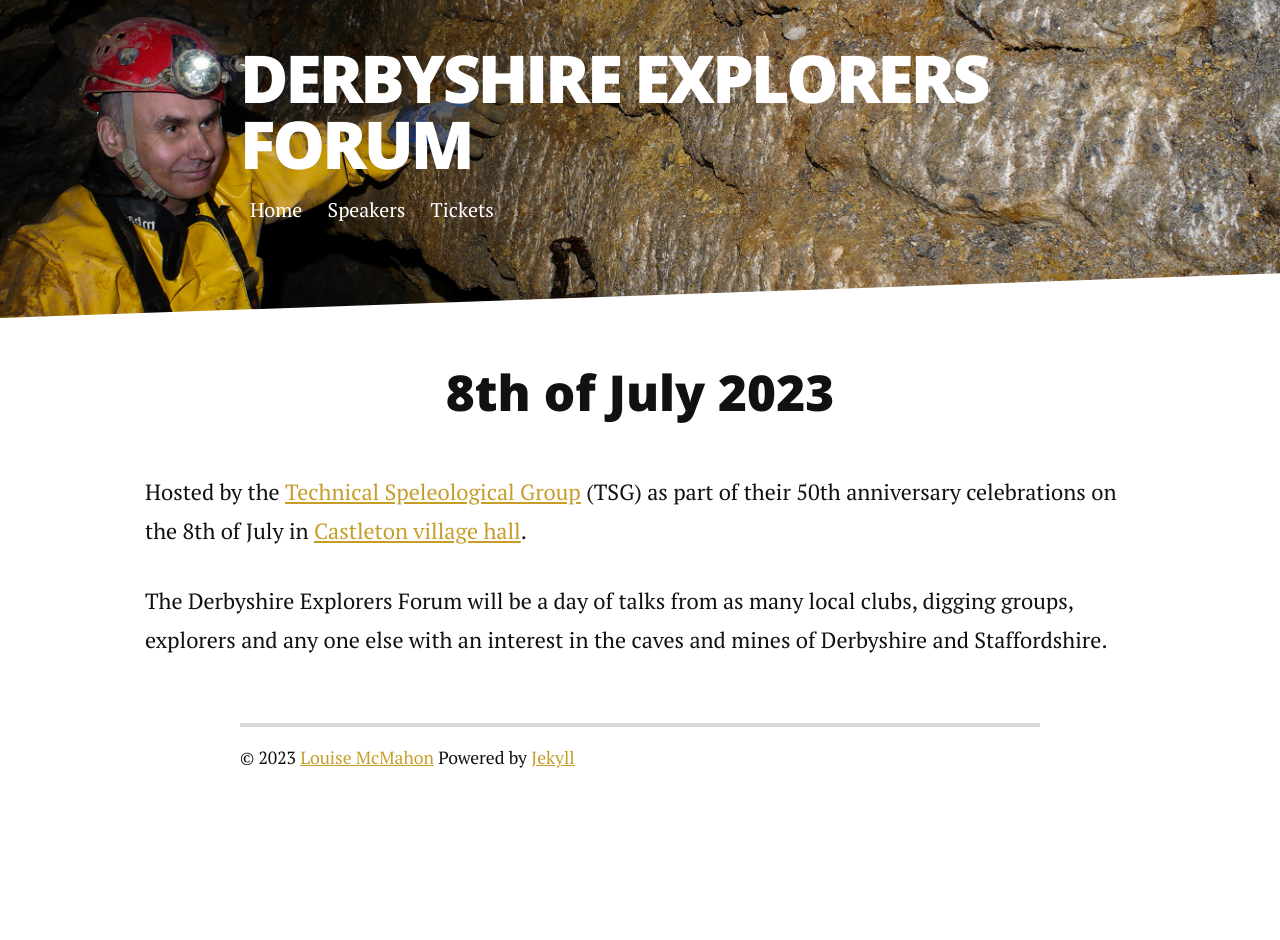
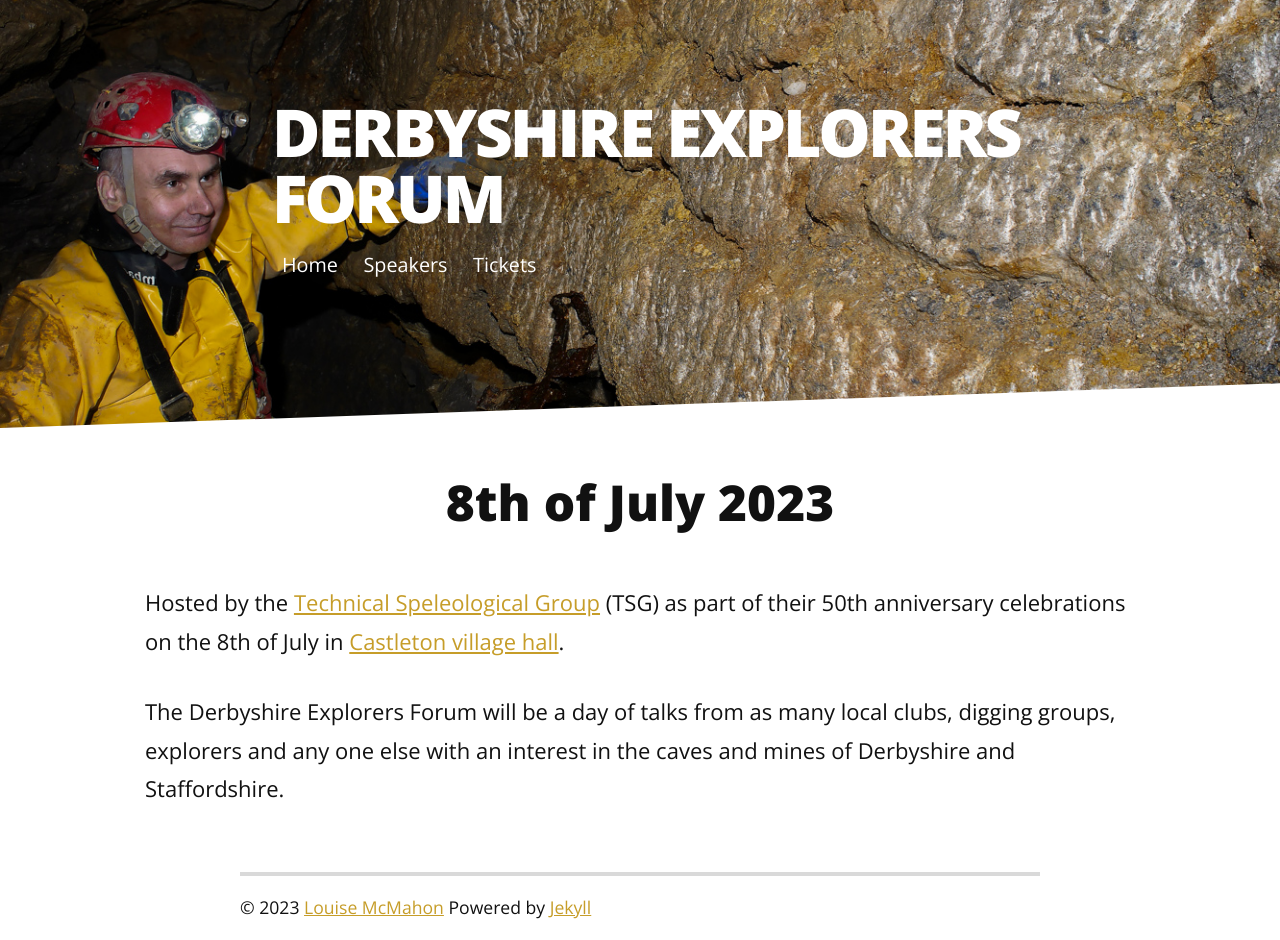
Before and after one commit to LouiseMcMahon/Derbyshire-Explorers-Forum-Website, a Jekyll site: the page built from index.html, in a window 1280 px wide. Built offline with Jekyll 4.4.1, drawn with Linux system fonts in a browser that asks for light colours; nearby versions of some CDN libraries; the list of posts is cut into pages by our own code; before the commit the page ends 900 px from its top, so only the background shows below that.

Commit message:
fix nav on mobile and remove serif fonts

```diff
--- a/_sass/_config.scss
+++ b/_sass/_config.scss
@@ -53,4 +53,4 @@
 ***************/
 
 $sans-serif: "Open Sans", Helvetica, Arial, sans-serif;
-$serif: "PT Serif", Georgia, Times, serif;
+$serif: $sans-serif
--- a/_sass/breakpoints/_800up.scss
+++ b/_sass/breakpoints/_800up.scss
@@ -59,7 +59,7 @@
 ***************/
 
 .header {
-	height: 15em;
+	height: 20em;
 	position: relative;
 	padding-bottom: 2em;
 
@@ -123,30 +123,6 @@
 	}
 }
 
-
-/***************
-MENU STYLING
-***************/
-
-.js {
-
-	.nav-collapse {
-		position: relative;
-		max-height: none;
-
-		&.closed {
-			max-height: none;
-		}
-
-		ul li a {
-			display: inline-block;
-		}
-	}
-}
-
-.nav-toggle {
-	display: none;
-}
 
 
 /***************
--- a/_sass/breakpoints/_mobileup.scss
+++ b/_sass/breakpoints/_mobileup.scss
@@ -186,17 +186,21 @@
 	background-position: center center;
 	color: white;
 	padding: 0;
-	height: 3em;
+	height: 8em;
 
 	.container {
 		padding: 0;
 		max-width: 100%;
-	}
+		position: relative;
+		top: 50%;
+		transform: translateY(-50%);
+		overflow: hidden;
+	  	padding-left: 2rem;
+  	}
 
 	h1 {
 		margin: 0;
 		float: left;
-		padding-left: 2rem;
 		font-size: 1em;
 		line-height: 3em;
 		font-family: $sans-serif;
@@ -208,6 +212,64 @@
 			text-decoration: none;
 		}
 	}
+
+	nav {
+	  float: left;
+	  clear: left;
+
+	  ul {
+		margin: 0;
+
+		li {
+		  display: inline;
+		  line-height: 3em;
+		  background: none;
+		  padding: 0 5px;
+		  border: none;
+
+		  a {
+			color: white;
+			font-size: .9em;
+			text-decoration: none;
+			padding: 0 .25em;
+
+			&:hover {
+			  color: darken(white, 20%);
+			}
+		  }
+
+		  &.current {
+			padding-bottom: .25em;
+			border-bottom: 4px solid rgba(255, 255, 255, .4);
+		  }
+		}
+	  }
+	}
+}
+
+
+/***************
+MENU STYLING
+***************/
+
+.js {
+
+  .nav-collapse {
+	position: relative;
+	max-height: none;
+
+	&.closed {
+	  max-height: none;
+	}
+
+	ul li a {
+	  display: inline-block;
+	}
+  }
+}
+
+.nav-toggle {
+  display: none;
 }
 
 /***************
```
